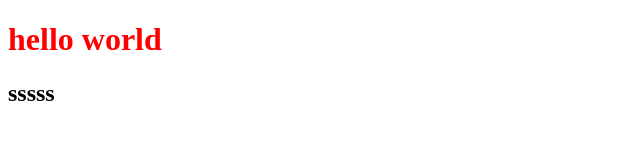
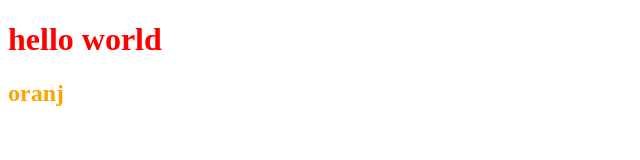
Before and after one commit to soaresilva/gitbranches_remote2local, a plain HTML site: page index.html in a window 1280 px wide. Shown: the full height of the page, 0-640 px from the left. Drawn offline with Linux system fonts and the light colour scheme.

Commit message:
added second stylesheet on feature branch

```diff
--- a/index.html
+++ b/index.html
@@ -6,10 +6,11 @@
     <meta http-equiv="X-UA-Compatible" content="ie=edge">
     <title>Document</title>
     <link rel="stylesheet" href="first_stylesheet.css">
+    <link rel="stylesheet" href="second_stylesheet.css">
 </head>
 <body>
     <h1>hello world</h1>
-    <h2>sssss</h2>
+    <h2>oranj</h2>
 
 </body>
 </html>
--- /dev/null
+++ b/second_stylesheet.css
@@ -0,0 +1,3 @@
+h2 {
+    color: orange;
+}
```
